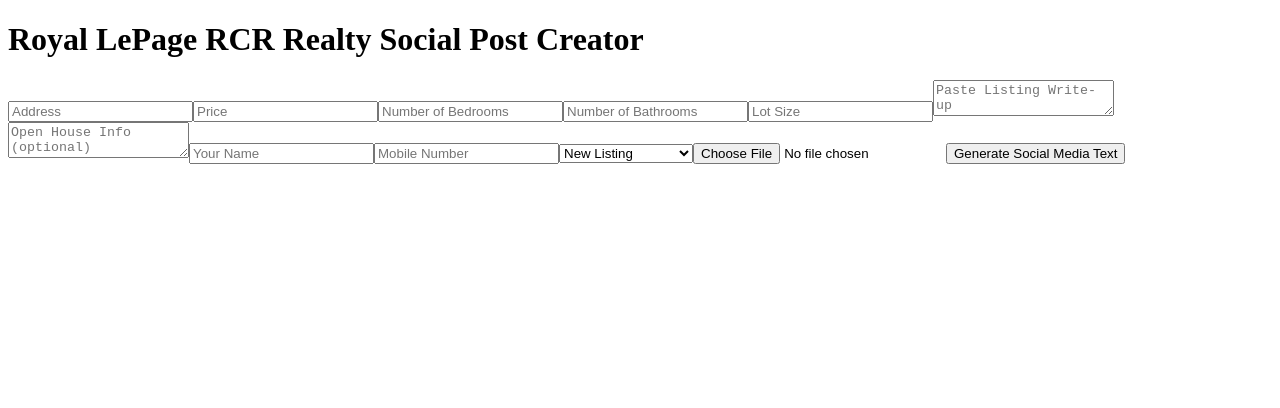
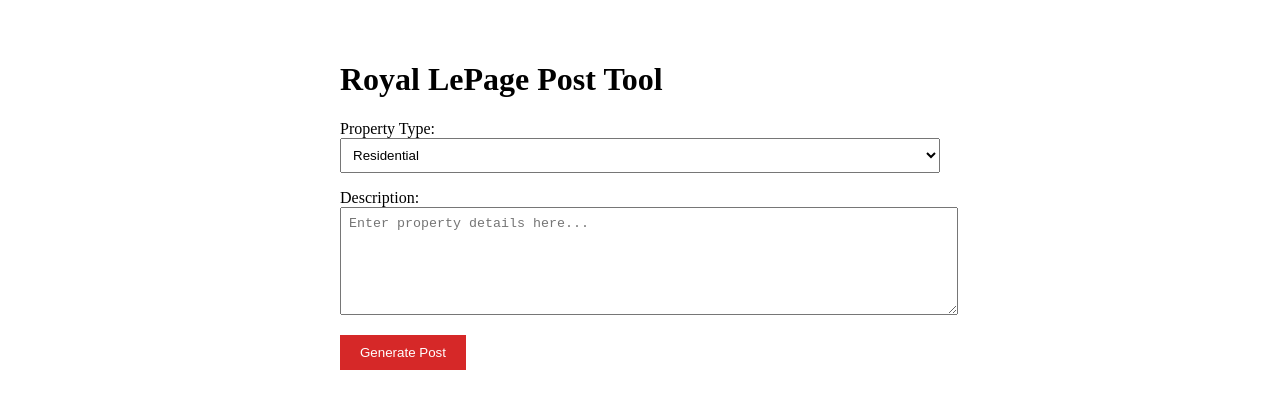
Before and after one commit to vcopeland/rlp-post-tool3, a Next.js app: page / in a window 1280 px wide. Shown: the top 408 px of the page. Built offline with nearby package versions, Linux system fonts and the light colour scheme.

Commit message:
Update RoyalLePagePostTool.tsx

```diff
--- a/components/RoyalLePagePostTool.tsx
+++ b/components/RoyalLePagePostTool.tsx
@@ -1,155 +1,55 @@
 "use client";
 
-import React, { useState } from "react";
-import html2canvas from "html2canvas";
+import { useState } from "react";
 
-const RoyalLePagePostTool = () => {
-  const [formData, setFormData] = useState({
-    address: "",
-    price: "",
-    bedrooms: "",
-    bathrooms: "",
-    lotSize: "",
-    listingWriteup: "",
-    openHouseInfo: "",
-    postType: "New Listing",
-    agentName: "",
-    mobileNumber: "",
-    image: null as string | null,
-  });
+export default function RoyalLePagePostTool() {
+  const [propertyType, setPropertyType] = useState("Residential");
+  const [description, setDescription] = useState("");
 
-  const [generatedText, setGeneratedText] = useState("");
-
-  const handleInputChange = (e: React.ChangeEvent<HTMLInputElement | HTMLTextAreaElement>) => {
-    const { name, value } = e.target;
-    setFormData((prev) => ({ ...prev, [name]: value }));
-  };
-
-  const handleImageChange = (e: React.ChangeEvent<HTMLInputElement>) => {
-    const file = e.target.files?.[0];
-    if (!file) return;
-    const reader = new FileReader();
-    reader.onloadend = () => {
-      setFormData((prev) => ({ ...prev, image: reader.result as string }));
-    };
-    reader.readAsDataURL(file);
-  };
-
-  const summarizeWriteup = (writeup: string) => {
-    let summary = writeup.split(".")[0];
-    if (summary.length > 160) {
-      summary = summary.slice(0, 157) + "...";
-    }
-    return summary.trim();
-  };
-
-  const generateSocialText = () => {
-    const { address, price, bedrooms, bathrooms, lotSize, listingWriteup, openHouseInfo, postType } = formData;
-
-    const emojis = {
-      price: "💰",
-      bedrooms: "🛏️",
-      bathrooms: "🛁",
-      lotSize: "🌳",
-      openHouse: "📅",
-      house: "🏡",
-      sparkle: "✨",
-    };
-
-    const hashtags = "#RoyalLePage #NewListing #DreamHome #HouseGoals #RealEstateCanada";
-
-    const summary = summarizeWriteup(listingWriteup);
-
-    const text = `
-${emojis.house} ${postType}!
-${emojis.sparkle} ${address} - Listed at ${price}
-
-${emojis.bedrooms} Bedrooms: ${bedrooms}
-${emojis.bathrooms} Bathrooms: ${bathrooms}
-${emojis.lotSize} Lot Size: ${lotSize}
-
-${summary}
-
-${openHouseInfo ? `${emojis.openHouse} Open House: ${openHouseInfo}` : ""}
-
-Contact me for more info or to book a showing!
-
-${hashtags}
-    `;
-
-    setGeneratedText(text.trim());
-  };
-
-  const downloadImage = () => {
-    const element = document.getElementById("post-image");
-    if (!element) return;
-    html2canvas(element).then((canvas) => {
-      const link = document.createElement("a");
-      link.download = "rlp_social_post.png";
-      link.href = canvas.toDataURL();
-      link.click();
-    });
+  const generatePost = () => {
+    const post = `🏡 New ${propertyType} Listing!\n\n${description}`;
+    alert(post);
   };
 
   return (
-    <div className="p-6 space-y-4 max-w-4xl mx-auto text-gray-800">
-      <h1 className="text-3xl font-bold text-center text-red-700">Royal LePage RCR Realty Social Post Creator</h1>
+    <div style={{ maxWidth: "600px", margin: "0 auto", padding: "2rem" }}>
+      <h1>Royal LePage Post Tool</h1>
 
-      <div className="bg-white p-4 rounded-xl shadow space-y-4">
-        <input className="w-full border p-2 rounded" name="address" placeholder="Address" onChange={handleInputChange} />
-        <input className="w-full border p-2 rounded" name="price" placeholder="Price" onChange={handleInputChange} />
-        <input className="w-full border p-2 rounded" name="bedrooms" placeholder="Number of Bedrooms" onChange={handleInputChange} />
-        <input className="w-full border p-2 rounded" name="bathrooms" placeholder="Number of Bathrooms" onChange={handleInputChange} />
-        <input className="w-full border p-2 rounded" name="lotSize" placeholder="Lot Size" onChange={handleInputChange} />
-        <textarea className="w-full border p-2 rounded" name="listingWriteup" placeholder="Paste Listing Write-up" onChange={handleInputChange} />
-        <textarea className="w-full border p-2 rounded" name="openHouseInfo" placeholder="Open House Info (optional)" onChange={handleInputChange} />
-        <input className="w-full border p-2 rounded" name="agentName" placeholder="Your Name" onChange={handleInputChange} />
-        <input className="w-full border p-2 rounded" name="mobileNumber" placeholder="Mobile Number" onChange={handleInputChange} />
+      <label htmlFor="propertyType">Property Type:</label>
+      <select
+        id="propertyType"
+        value={propertyType}
+        onChange={(e) => setPropertyType(e.target.value)}
+        style={{ width: "100%", padding: "8px", marginBottom: "1rem" }}
+      >
+        <option value="Residential">Residential</option>
+        <option value="Commercial">Commercial</option>
+        <option value="Condo">Condo</option>
+        <option value="Vacant Land">Vacant Land</option>
+      </select>
 
-        <select
-          className="w-full border p-2 rounded"
-          value={formData.postType}
-          onChange={(e) => setFormData((prev) => ({ ...prev, postType: e.target.value }))}
-        >
-          <option value="New Listing">New Listing</option>
-          <option value="Price Improvement">Price Improvement</option>
-          <option value="Open House">Open House</option>
-          <option value="Sold">Sold</option>
-        </select>
+      <label htmlFor="description">Description:</label>
+      <textarea
+        id="description"
+        value={description}
+        onChange={(e) => setDescription(e.target.value)}
+        rows={6}
+        placeholder="Enter property details here..."
+        style={{ width: "100%", padding: "8px", marginBottom: "1rem" }}
+      />
 
-        <input type="file" accept="image/*" onChange={handleImageChange} className="w-full" />
-        <button onClick={generateSocialText} className="bg-red-600 text-white px-4 py-2 rounded hover:bg-red-700">
-          Generate Social Media Text
-        </button>
-      </div>
-
-      {generatedText && (
-        <div className="space-y-4">
-          <h2 className="text-xl font-bold text-gray-800">Generated Post</h2>
-          <textarea value={generatedText} readOnly rows={10} className="w-full border p-2 rounded" />
-
-          <div id="post-image" className="relative w-full max-w-xl mx-auto h-96 rounded-xl overflow-hidden shadow-lg border border-gray-300">
-            {formData.image && <img src={formData.image} alt="Home" className="w-full h-full object-cover" />}
-            <div className="absolute top-0 left-0 w-full h-full bg-black bg-opacity-40 text-white p-4 flex flex-col justify-between">
-              <div className="text-2xl font-bold">{formData.postType}</div>
-              <div className="text-center">
-                <div className="text-lg font-semibold">{formData.address}</div>
-                <div className="text-md">💰 {formData.price}</div>
-                <div className="text-sm">🛏️ {formData.bedrooms} | 🛁 {formData.bathrooms} | 🌳 {formData.lotSize}</div>
-              </div>
-              <div className="text-sm text-right">{formData.agentName} • {formData.mobileNumber}</div>
-            </div>
-            {/* Replace this image URL with your actual logo path or delete if not used */}
-            <img src="/rcr-logo.png" className="absolute bottom-4 right-4 w-20" alt="RCR Logo" />
-          </div>
-
-          <button onClick={downloadImage} className="bg-green-600 text-white px-4 py-2 rounded hover:bg-green-700">
-            Download Image
-          </button>
-        </div>
-      )}
+      <button
+        onClick={generatePost}
+        style={{
+          padding: "10px 20px",
+          backgroundColor: "#d62828",
+          color: "white",
+          border: "none",
+          cursor: "pointer",
+        }}
+      >
+        Generate Post
+      </button>
     </div>
   );
-};
-
-export default RoyalLePagePostTool;
+}
```
